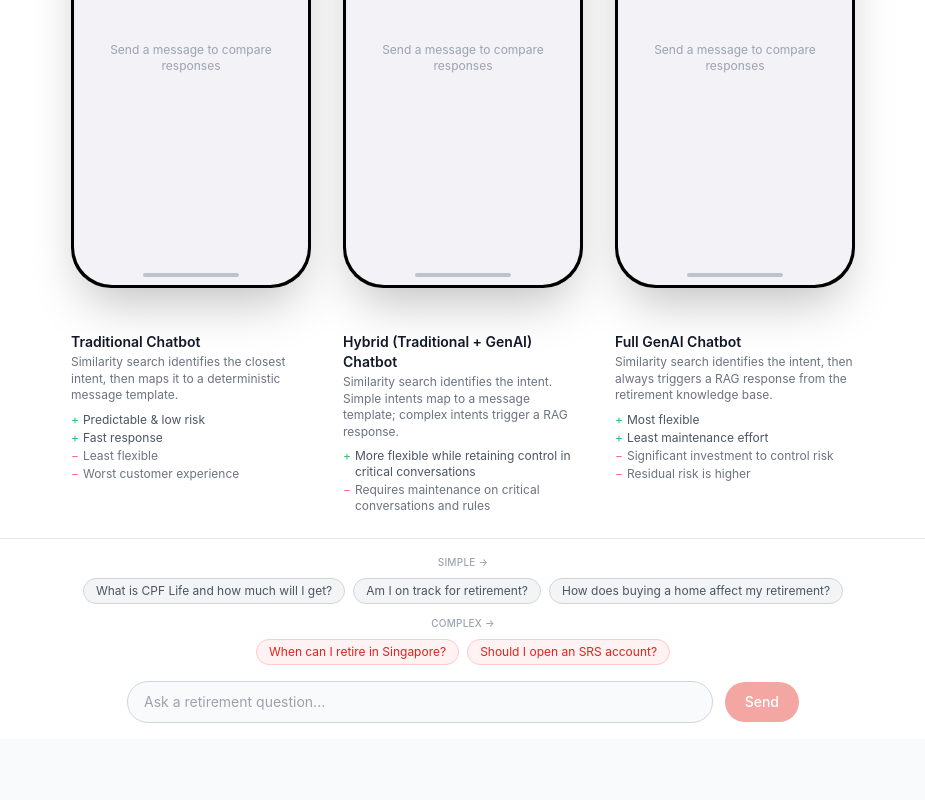
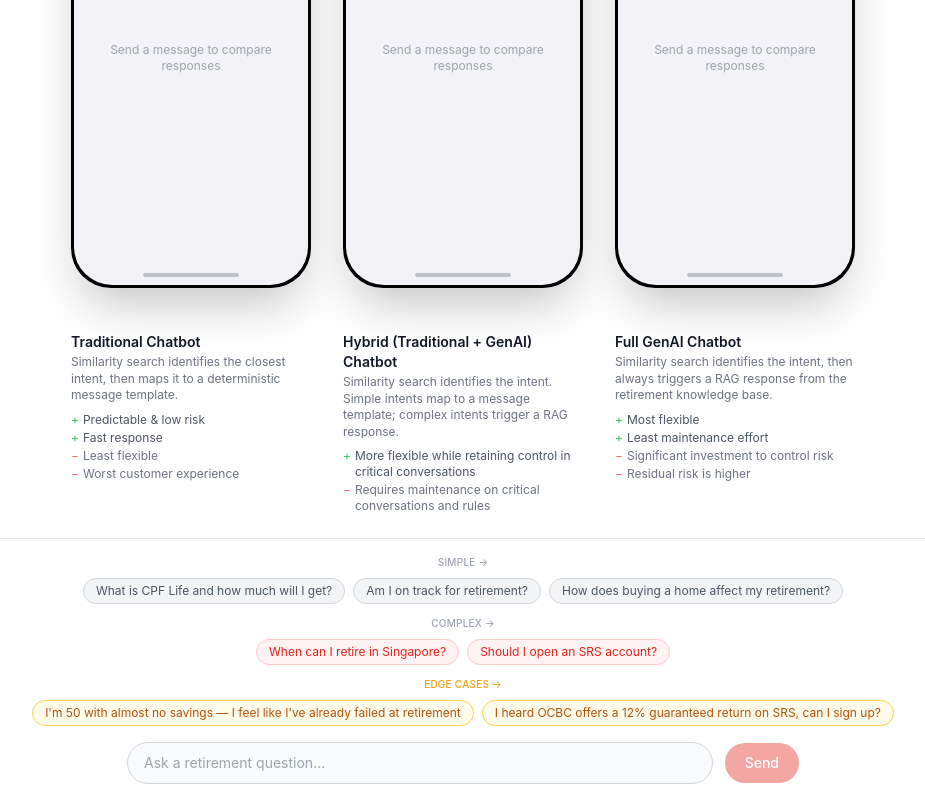
Before and after one commit to kelvinheng92/chatbot_demo, a Next.js app: page / in a window 1280 px wide. Shown: the part 269-1069 px from the top of the page, without its empty margins (177-1102 px from the left). Before the commit the page ends 1008 px from the top, so only its background shows below. Built offline with nearby package versions, Linux system fonts and the light colour scheme.

Commit message:
Add edge case queries; Full GenAI always uses LLM regardless of intent scope

```diff
--- a/src/app/api/chat/route.ts
+++ b/src/app/api/chat/route.ts
@@ -1,7 +1,6 @@
 import { NextRequest, NextResponse } from "next/server";
 import Anthropic from "@anthropic-ai/sdk";
 import { getEmbeddingResponse, classifyWithEmbedding } from "@/lib/embedding-engine";
-import { OUT_OF_SCOPE_INTENT } from "@/lib/intents";
 import { RAG_SYSTEM_PROMPT } from "@/lib/knowledge-base";
 import type { ChatRequest, ChatResponse } from "@/types";
 
@@ -25,19 +24,12 @@ export async function POST(request: NextRequest) {
       return NextResponse.json({ ...result, latency: Date.now() - start });
     }
 
-    // RAG: classify first, then stream
+    // RAG: always stream via LLM — even for out-of-scope queries
+    // The system prompt instructs the model to redirect politely and stay on topic
     if (type === "rag") {
       const classification = await classifyWithEmbedding(message);
-      if (classification.outOfScope) {
-        return NextResponse.json({
-          text: OUT_OF_SCOPE_INTENT.templateResponse.text,
-          buttons: OUT_OF_SCOPE_INTENT.templateResponse.buttons,
-          intent: OUT_OF_SCOPE_INTENT.name,
-          outOfScope: true,
-          latency: Date.now() - start,
-        } as ChatResponse);
-      }
-      return getRAGStreamingResponse(message, history, start, classification.intent?.name ?? null);
+      const intentName = classification.outOfScope ? null : (classification.intent?.name ?? null);
+      return getRAGStreamingResponse(message, history, start, intentName);
     }
   } catch (err) {
     console.error(`[${type}] error:`, err);
--- a/src/app/page.tsx
+++ b/src/app/page.tsx
@@ -14,6 +14,11 @@ const SIMPLE_QUERIES = [
 const COMPLEX_QUERIES = [
   "When can I retire in Singapore?",  // retirement_planning
   "Should I open an SRS account?",    // investment_options
+];
+
+const EDGE_QUERIES = [
+  "I'm 50 with almost no savings — I feel like I've already failed at retirement", // bad sentiment / emotional
+  "I heard OCBC offers a 12% guaranteed return on SRS, can I sign up?",            // hallucination bait
 ];
 
 const initialState = (): ChatState => ({ messages: [], isLoading: false });
@@ -412,6 +417,19 @@ export default function Home() {
               </button>
             ))}
           </div>
+          <div className="flex gap-2 items-center overflow-x-auto pb-1 sm:flex-wrap sm:justify-center sm:overflow-x-visible">
+            <span className="text-[10px] font-medium text-amber-500 uppercase tracking-wide flex-shrink-0 sm:w-full sm:text-center">Edge cases →</span>
+            {EDGE_QUERIES.map((q) => (
+              <button
+                key={q}
+                onClick={() => sendMessage(q)}
+                disabled={isAnySending}
+                className="text-xs text-amber-700 bg-amber-50 hover:bg-amber-100 border border-amber-300 rounded-full px-3 py-1 transition-colors disabled:opacity-40 disabled:cursor-not-allowed whitespace-nowrap flex-shrink-0"
+              >
+                {q}
+              </button>
+            ))}
+          </div>
         </div>
 
         {/* Input bar */}
```
